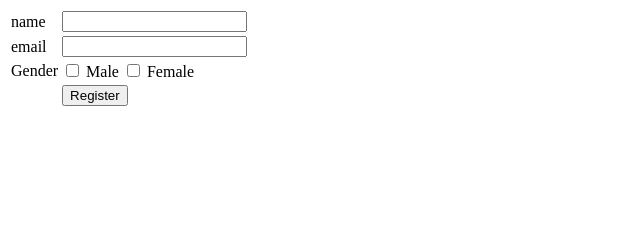
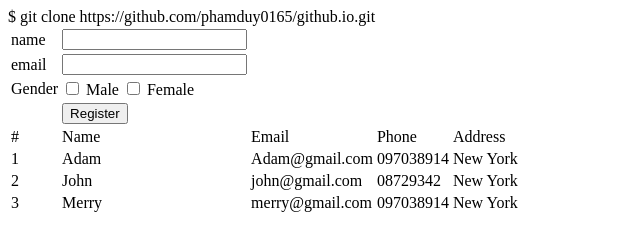
Before and after one commit to phamduy0165/tt, a plain HTML site: page tesstt.html in a window 1280 px wide. Shown: the whole page, without its empty margins (0-640 px from the left). Drawn offline with Linux system fonts and the light colour scheme.

Commit message:
Update tesstt.html

```diff
--- a/tesstt.html
+++ b/tesstt.html
@@ -1,3 +1,4 @@
+$ git clone https://github.com/phamduy0165/github.io.git
 <!DOCTYPE html>
 <html>
 <head>
@@ -36,6 +37,34 @@
             </td>
 		</tr>
 	</form>
+		<tr>
+			<td>#</td>
+			<td>Name</td>
+			<td>Email</td>
+			<td>Phone</td>
+			<td>Address</td>
+		</tr>
+		<tr>
+			<td>1</td>
+			<td>Adam</td>
+			<td>Adam@gmail.com</td>
+			<td>097038914</td>
+			<td>New York</td>
+		</tr>
+		 <tr>
+        	<td>2</td>
+        	<td>John</td>
+        	<td>john@gmail.com</td>
+        	<td>08729342</td>
+        	<td>New York</td>
+    	</tr>
+    	<tr>
+        	<td>3</td>
+        	<td>Merry</td>
+        	<td>merry@gmail.com</td>
+        	<td>097038914</td>
+        	<td>New York</td>
+    	</tr>
 	</table>
 </body>
 </html>
```
